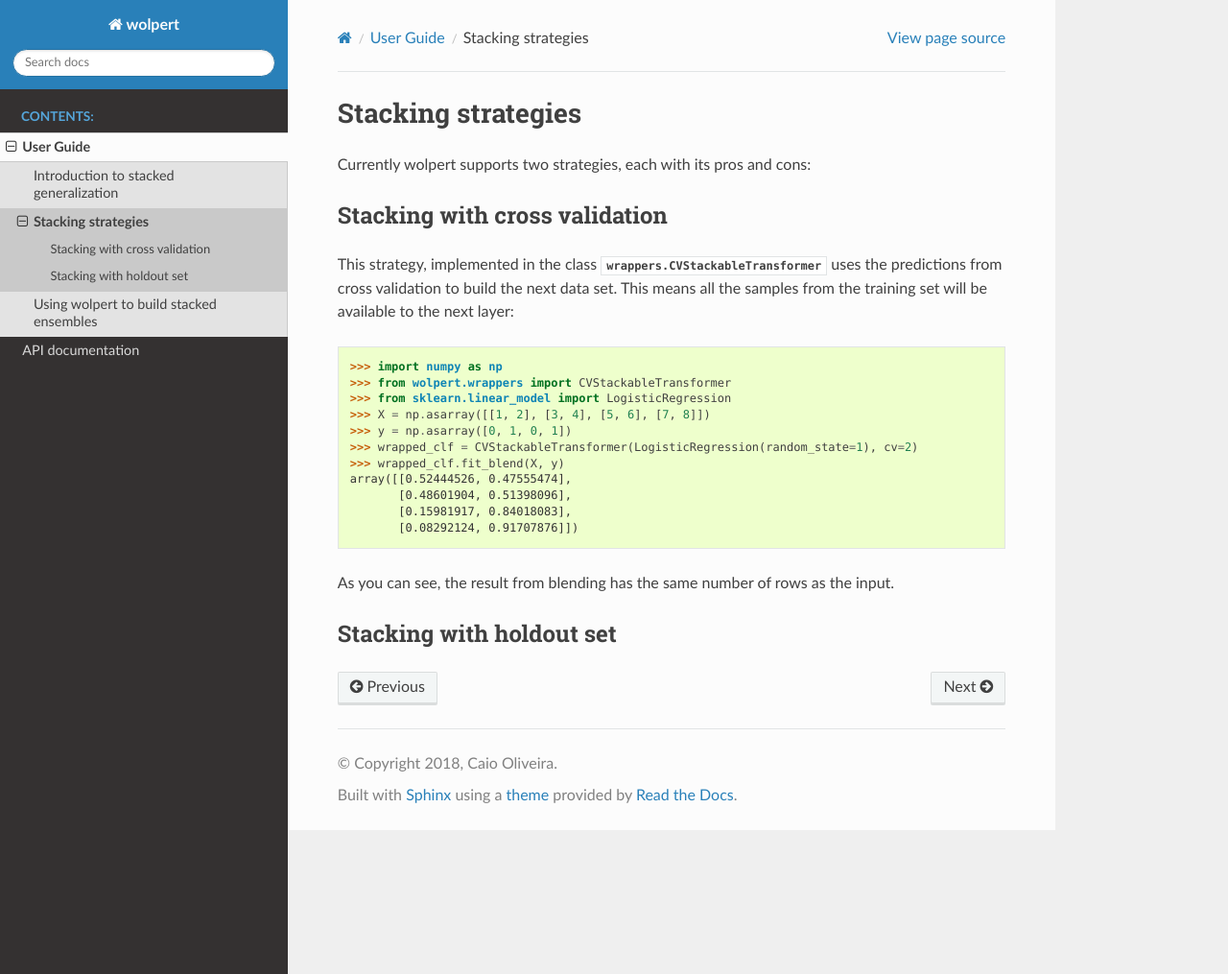
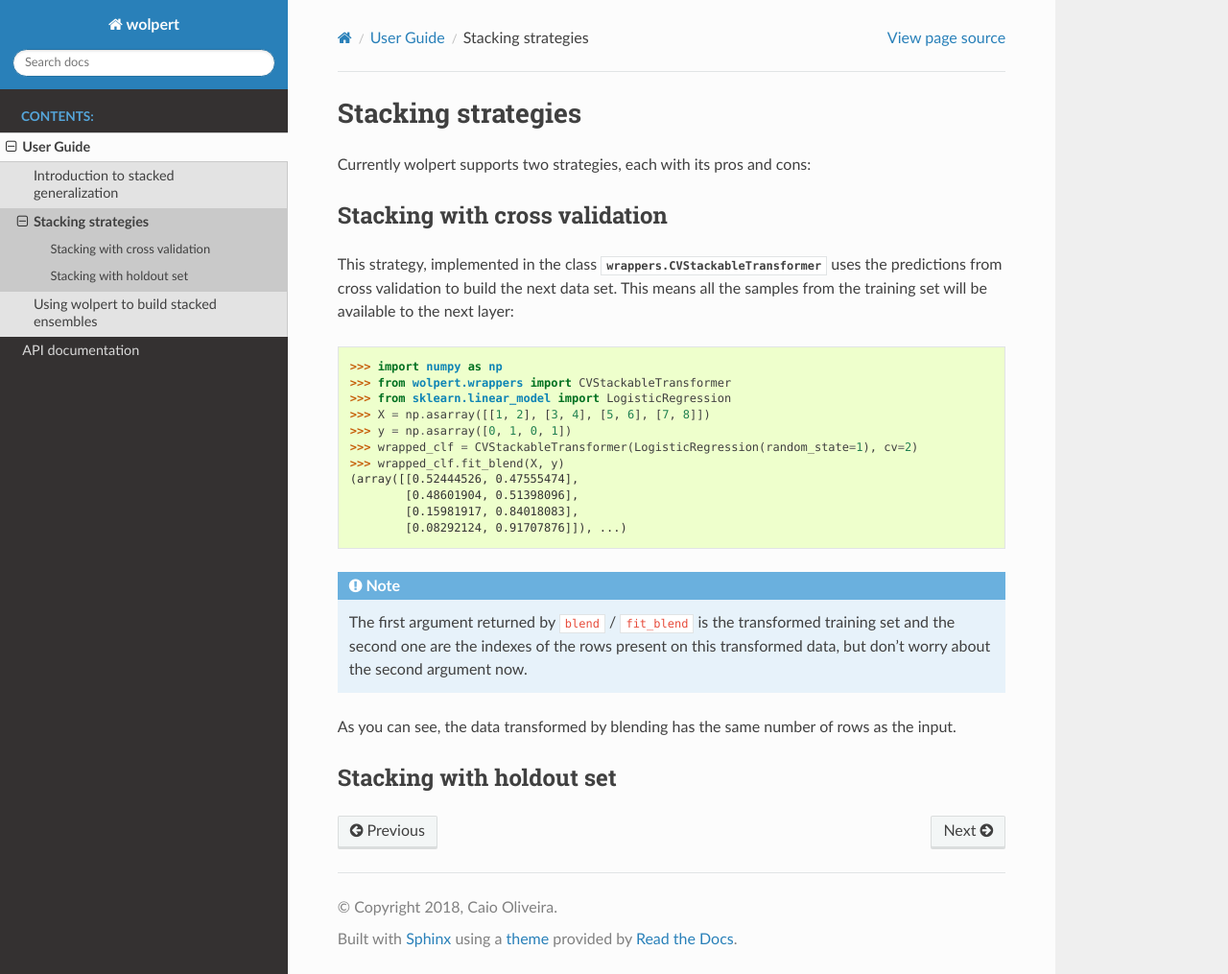
Before and after one commit to caioaao/wolpert, a Sphinx documentation site: the page built from docs/source/user_guide/strategies.rst, in a window 1280 px wide and 1015 px high. Shown: the whole window at 96% size. Built offline with Sphinx 7.4.7 and the Read the Docs theme 2.0.0, drawn with Linux system fonts in a browser that asks for light colours.

Commit message:
fix docs

```diff
--- a/docs/source/user_guide/strategies.rst
+++ b/docs/source/user_guide/strategies.rst
@@ -20,13 +20,16 @@ This strategy, implemented in the class :class:`wrappers.CVStackableTransformer`
    >>> X = np.asarray([[1, 2], [3, 4], [5, 6], [7, 8]])
    >>> y = np.asarray([0, 1, 0, 1])
    >>> wrapped_clf = CVStackableTransformer(LogisticRegression(random_state=1), cv=2)
-   >>> wrapped_clf.fit_blend(X, y)
-   array([[0.52444526, 0.47555474],
-          [0.48601904, 0.51398096],
-          [0.15981917, 0.84018083],
-          [0.08292124, 0.91707876]])
+   >>> wrapped_clf.fit_blend(X, y)  # doctest: +NORMALIZE_WHITESPACE +ELLIPSIS
+   (array([[0.52444526, 0.47555474],
+           [0.48601904, 0.51398096],
+           [0.15981917, 0.84018083],
+           [0.08292124, 0.91707876]]), ...)
 
-As you can see, the result from blending has the same number of rows as the input.
+.. note::
+   The first argument returned by ``blend`` / ``fit_blend`` is the transformed training set and the second one are the indexes of the rows present on this transformed data, but don't worry about the second argument now.
+
+As you can see, the data transformed by blending has the same number of rows as the input.
 
 
 Stacking with holdout set
```
